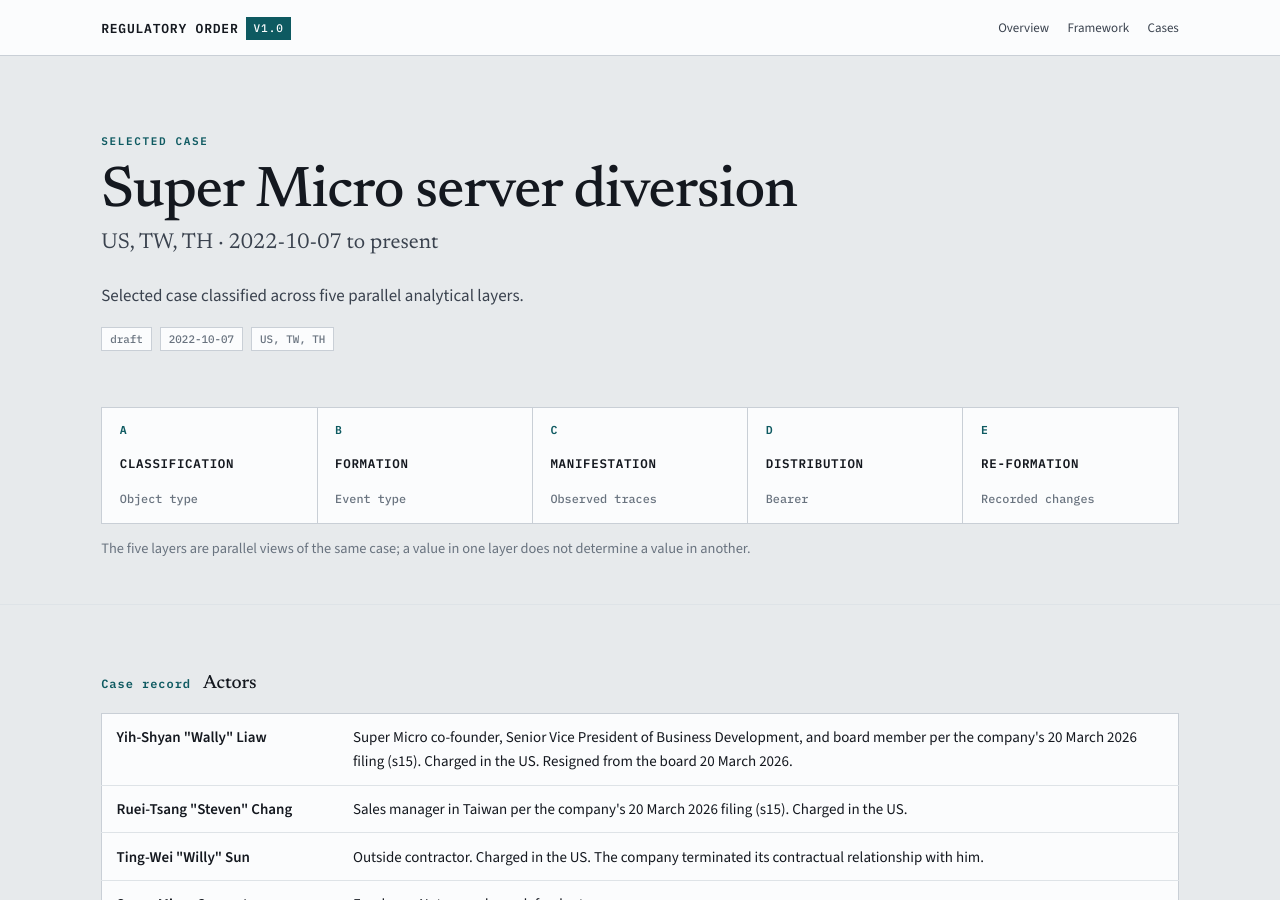
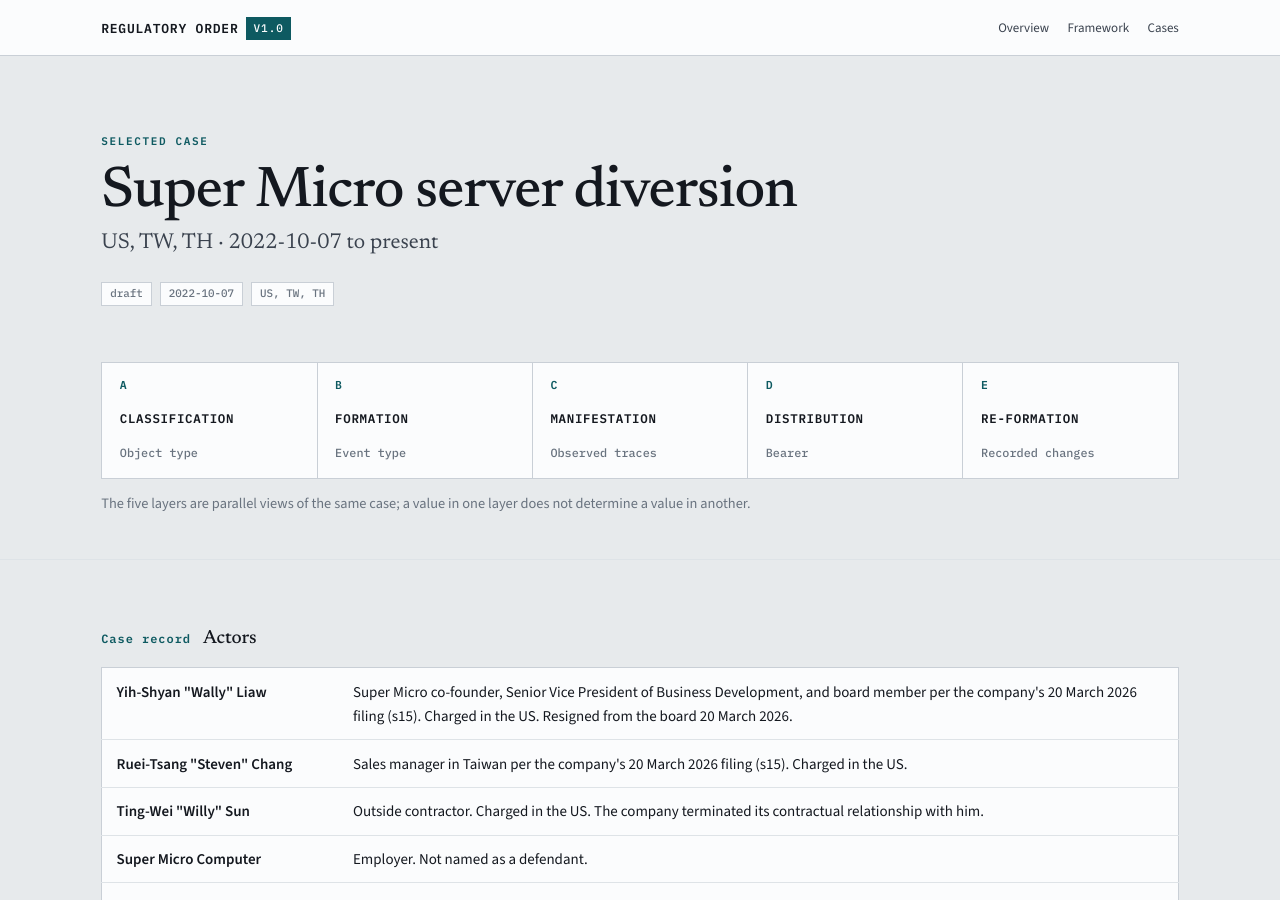
Before and after one commit to GaeunLim01/regulatory-order, a Jekyll site: the page built from cases/supermicro/index.html, in a window 1280 px wide and 900 px high. Built offline with Jekyll 4.4.1, drawn with Linux system fonts in a browser that asks for light colours.

Commit message:
Add files via upload

```diff
--- a/cases/supermicro/index.html
+++ b/cases/supermicro/index.html
@@ -2,6 +2,5 @@
 layout: case
 title: Super Micro server diversion
 permalink: /cases/supermicro/
-description: Selected case classified across five parallel analytical layers.
 case_id: supermicro-2026
 ---
```
